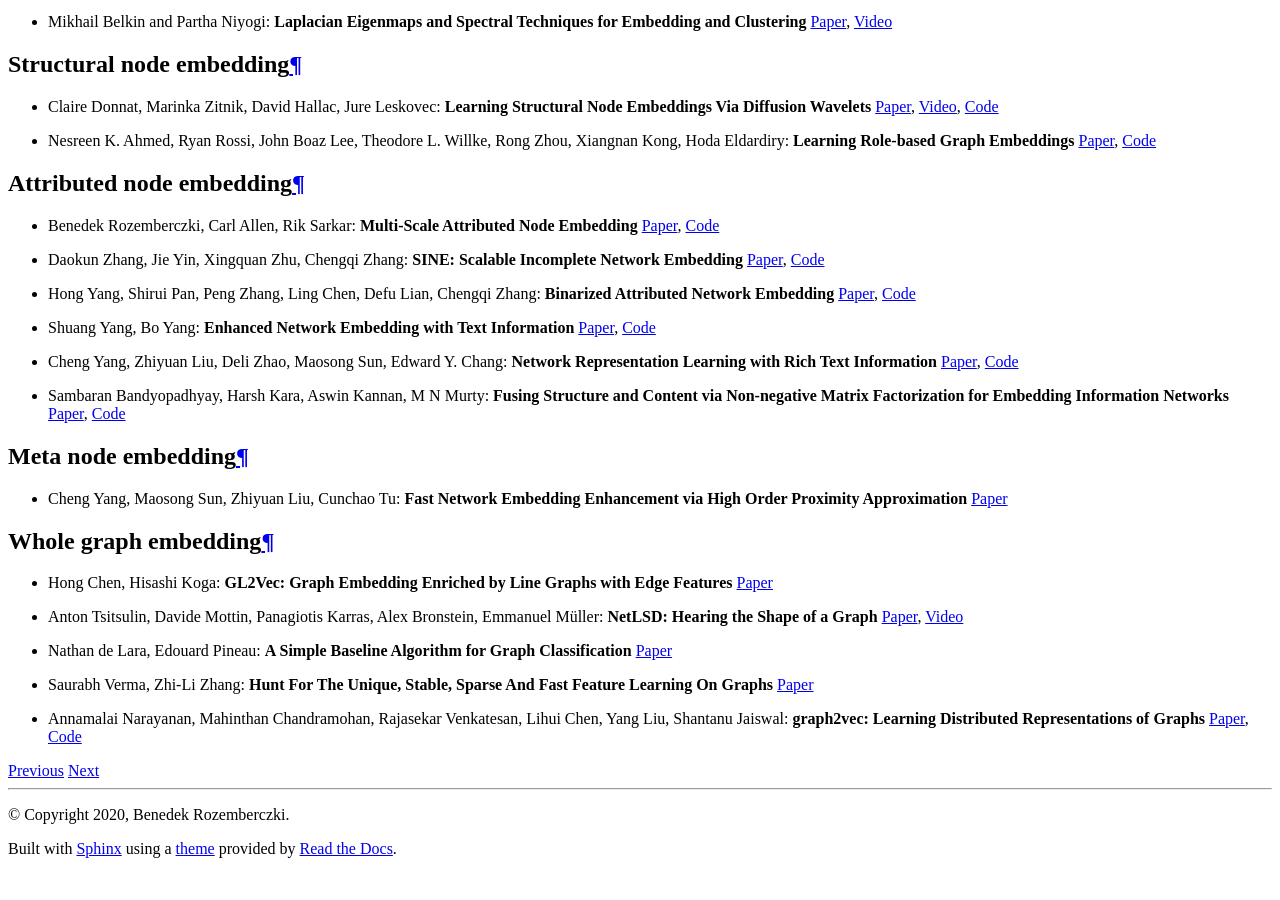
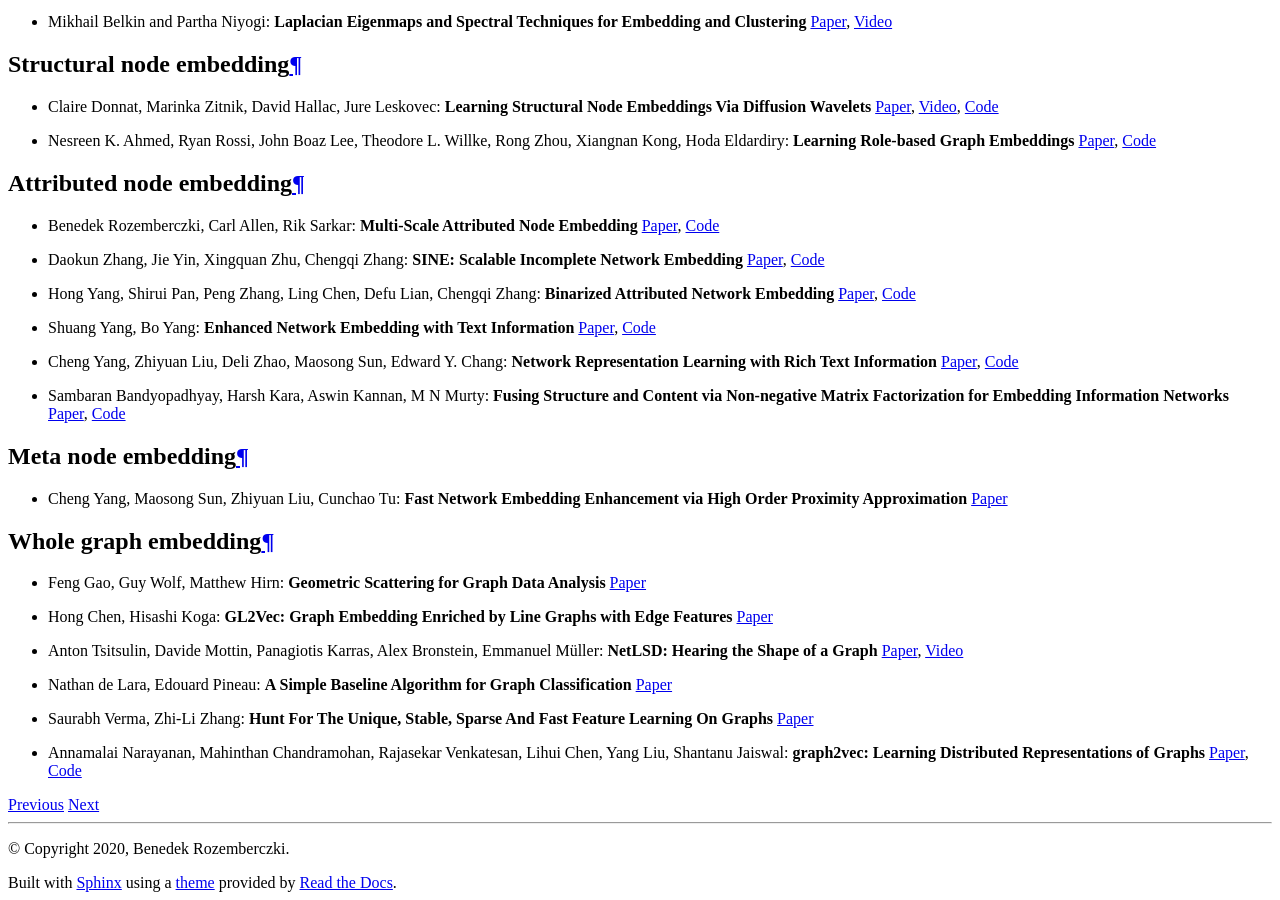
Before and after one commit to benedekrozemberczki/karateclub, a Sphinx documentation site: the page built from docs/source/notes/resources.rst, in a window 1280 px wide and 900 px high, scrolled down 1895 px. Built offline with Sphinx 7.4.7 and the Read the Docs theme 2.0.0, drawn with Linux system fonts in a browser that asks for light colours; pages that are not in the unit, such as notebooks, are missing from menus; before the commit the page ends 2761 px from its top, so only the background shows below that.

Commit message:
GeoScattering

```diff
--- a/docs/source/notes/resources.rst
+++ b/docs/source/notes/resources.rst
@@ -78,6 +78,8 @@ Meta node embedding
 Whole graph embedding
 --------------------
 
+* Feng Gao, Guy Wolf, Matthew Hirn: **Geometric Scattering for Graph Data Analysis** `Paper <http://proceedings.mlr.press/v97/gao19e.html>`_
+
 * Hong Chen, Hisashi Koga: **GL2Vec: Graph Embedding Enriched by Line Graphs with Edge Features** `Paper <https://link.springer.com/chapter/10.1007/978-3-030-36718-3_1>`_
 
 * Anton Tsitsulin, Davide Mottin, Panagiotis Karras, Alex Bronstein, Emmanuel Müller: **NetLSD: Hearing the Shape of a Graph** `Paper <https://arxiv.org/abs/1805.10712>`_, `Video <https://www.youtube.com/watch?v=aiPOa1NTgvM>`_
```
